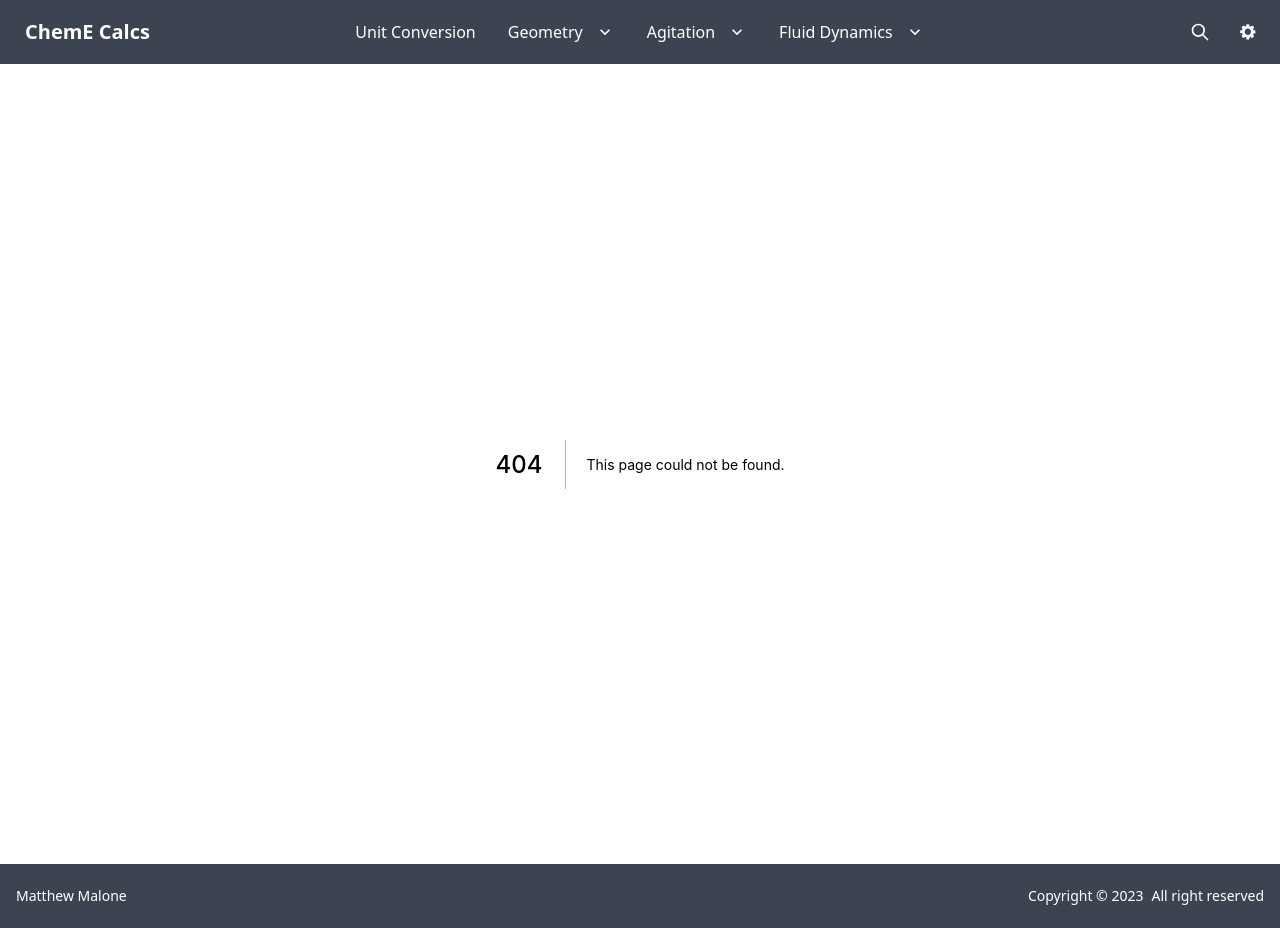
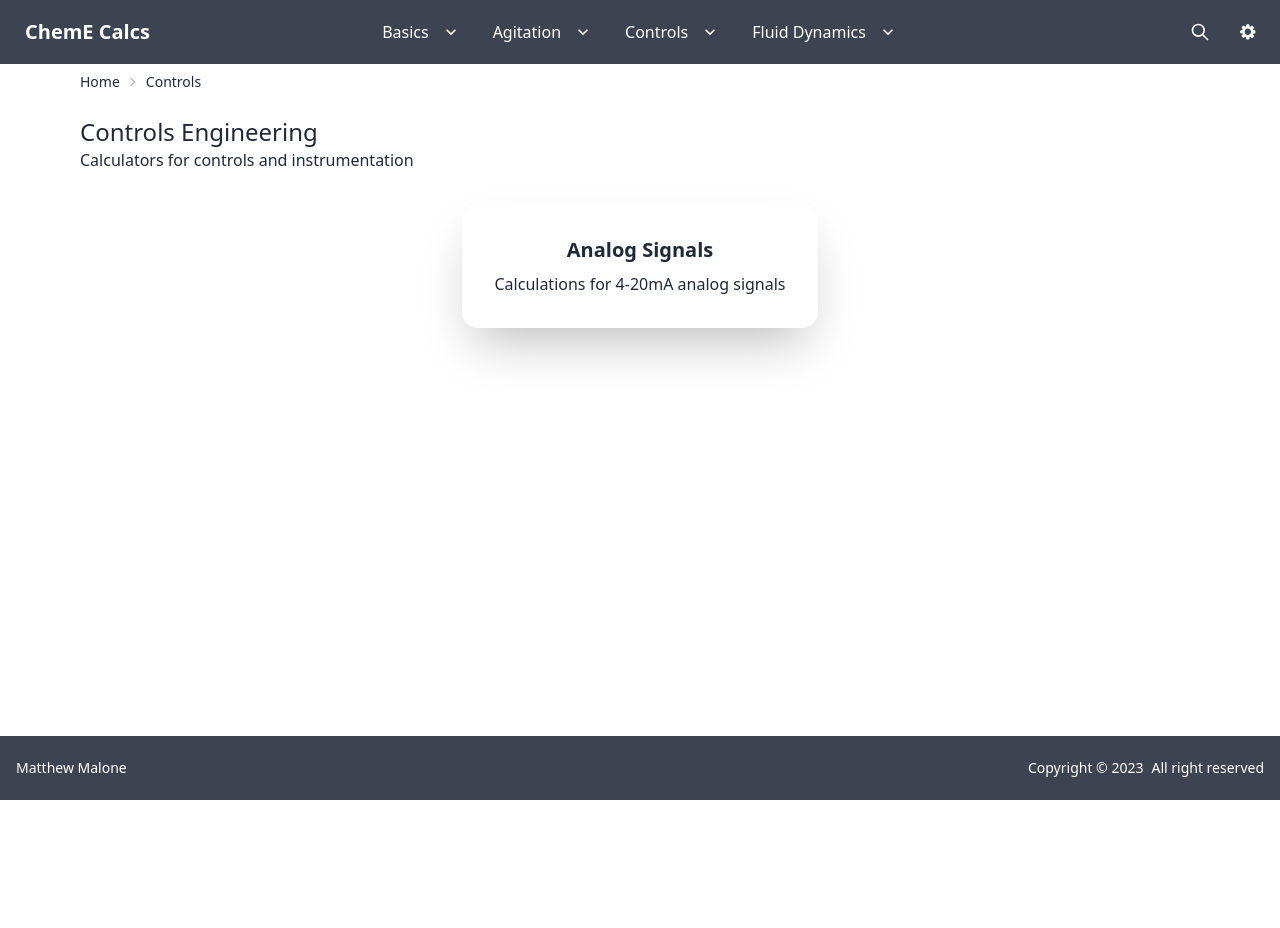
Before and after one commit to mama4294/ChemECalcs, a Next.js app in the folder chem_e_calc/: page /controls in a window 1280 px wide. Before the commit this address had no page. After the commit the page ends 800 px from the top, so only its background shows below. Built offline with nearby package versions, Linux system fonts and the light colour scheme; what convert-units would draw is missing.

Commit message:
adds controls nav

```diff
--- a/chem_e_calc/src/components/Layout/Navbar.tsx
+++ b/chem_e_calc/src/components/Layout/Navbar.tsx
@@ -22,19 +22,24 @@ const DesktopMenu = () => {
   return (
     <div className="navbar-center hidden text-neutral-content lg:flex">
       <ul className="menu menu-horizontal p-0 ">
-        <li>
+        {/* <li>
           <Link href={'/conversion'}>
             <a className="hover:bg-neutral-focus">Unit Conversion</a>
           </Link>
-        </li>
+        </li> */}
         <li tabIndex={0}>
           <a className="hover:bg-neutral-focus">
-            Geometry
+            Basics
             <svg className="fill-current" xmlns="http://www.w3.org/2000/svg" width="20" height="20" viewBox="0 0 24 24">
               <path d="M7.41,8.58L12,13.17L16.59,8.58L18,10L12,16L6,10L7.41,8.58Z" />
             </svg>
           </a>
           <ul className="dropdown-content rounded-box z-10 w-52 bg-neutral p-2 text-neutral-content shadow">
+            <li>
+              <Link href={'/conversion'}>
+                <a className="hover:bg-neutral-focus">Unit Conversion</a>
+              </Link>
+            </li>
             <li>
               <Link href={'/geometry/cylinder'}>
                 <a className="hover:bg-neutral-focus">Cylinder</a>
@@ -88,6 +93,21 @@ const DesktopMenu = () => {
             <li>
               <Link href={'/agitation/scaleup'}>
                 <a className="hover:bg-neutral-focus">Scale Up</a>
+              </Link>
+            </li>
+          </ul>
+        </li>
+        <li tabIndex={0}>
+          <a className="hover:bg-neutral-focus">
+            Controls
+            <svg className="fill-current" xmlns="http://www.w3.org/2000/svg" width="20" height="20" viewBox="0 0 24 24">
+              <path d="M7.41,8.58L12,13.17L16.59,8.58L18,10L12,16L6,10L7.41,8.58Z" />
+            </svg>
+          </a>
+          <ul className="dropdown-content rounded-box z-10 w-52 bg-neutral p-2 text-neutral-content shadow">
+            <li>
+              <Link href={'/controls/mA'}>
+                <a className="hover:bg-neutral-focus">Analog Signals</a>
               </Link>
             </li>
           </ul>
@@ -232,6 +252,27 @@ const MobileMenu = () => {
           </li>
           <li tabIndex={0}>
             <a className="justify-between hover:bg-neutral-focus">
+              Controls
+              <svg
+                className="fill-current"
+                xmlns="http://www.w3.org/2000/svg"
+                width="24"
+                height="24"
+                viewBox="0 0 24 24"
+              >
+                <path d="M8.59,16.58L13.17,12L8.59,7.41L10,6L16,12L10,18L8.59,16.58Z" />
+              </svg>
+            </a>
+            <ul className="rounded-box bg-neutral p-2 text-neutral-content shadow">
+              <li>
+                <Link href={'/controls/mA'}>
+                  <a className="hover:bg-neutral-focus">Analog Signals</a>
+                </Link>
+              </li>
+            </ul>
+          </li>
+          <li tabIndex={0}>
+            <a className="justify-between hover:bg-neutral-focus">
               Fluid Flow
               <svg
                 className="fill-current"
--- a/chem_e_calc/src/components/Layout/Search.tsx
+++ b/chem_e_calc/src/components/Layout/Search.tsx
@@ -17,6 +17,7 @@ const Search = () => {
     { id: 11, title: 'Pressure Drop', href: '/fluids/pressuredrop', location: 'fluid dynamics' },
     { id: 12, title: 'Reynolds Number', href: '/fluids/reynoldsnumber', location: 'fluid dynamics' },
     { id: 13, title: 'Friction Factor', href: '/fluids/frictionfactor', location: 'fluid dynamics' },
+    { id: 14, title: '4-20mA Signals', href: '/controls/mA', location: 'controls' },
   ]
 
   const router = useRouter()
--- /dev/null
+++ b/chem_e_calc/src/pages/controls/index.tsx
@@ -0,0 +1,30 @@
+import { Breadcrumbs } from '../../components/calculators/breadcrumbs'
+import { CalcBody } from '../../components/calculators/calcBody'
+import { PageContainer } from '../../components/calculators/container'
+import { CalcHeader } from '../../components/calculators/header'
+import { GridCard } from '../../components/GridCard'
+import { Metadata } from '../../components/Layout/Metadata'
+
+const Page = () => {
+  const paths = [{ title: 'Controls', href: '/controls/' }]
+
+  return (
+    <>
+      <Metadata
+        title="Controls Engineering"
+        description="Chemical engineering calculations for process and plant engineers"
+        keywords="Controls Engineering, chemical, engineering, home, calculator, unit, conversion, geometry, fluid, dynamics, tank, volume, agitation, scaleup, efficiency, accuracy, process, engineers"
+      />
+
+      <PageContainer>
+        <Breadcrumbs paths={paths} />
+        <CalcHeader title={'Controls Engineering'} text={'Calculators for controls and instrumentation'} />
+        <CalcBody>
+          <GridCard name="Analog Signals" description="Calculations for 4-20mA analog signals" link="/controls/mA" />
+        </CalcBody>
+      </PageContainer>
+    </>
+  )
+}
+
+export default Page
--- a/chem_e_calc/src/pages/controls/mA.tsx
+++ b/chem_e_calc/src/pages/controls/mA.tsx
@@ -24,7 +24,7 @@ type State = {
 const Page: NextPage = () => {
   const paths = [
     { title: 'Controls', href: '/controls/' },
-    { title: 'Milliamps', href: '/controls/mA' },
+    { title: 'Analog Signals', href: '/controls/mA' },
   ]
 
   const initialState: State = {
@@ -270,7 +270,7 @@ const EquationCard = () => {
       <>
         <p className="mb-2 ">
           4-20mA analog signals are known for their simplicity, reliability, and resistance to interference. Because 4mA
-          is the minimum value that can be transmitted, it's easy to tell if the signal has failed, making
+          is the minimum value that can be transmitted, it&apos;s easy to tell if the signal has failed, making
           troubleshooting straightforward. Additionally, this type of signal can be transmitted over long distances with
           minimal loss of accuracy.
         </p>
--- a/chem_e_calc/src/pages/index.tsx
+++ b/chem_e_calc/src/pages/index.tsx
@@ -20,7 +20,8 @@ const Home: NextPage = () => {
           <GridCard name="Geometry" description="Calculators for geometric properties" link="/geometry" />
           <GridCard name="Fluid Dynamics" description="Calculators for fluid dynamics" link="/fluids" />
           <GridCard name="Tank Volume" description="Tank volume visualization" link="/geometry/tank" />
-          <GridCard name="Agitation" description="Agitation scaleup calculation" link="/agitation" span={2} />
+          <GridCard name="Controls" description="Calculators for controls and instrumentation" link="/controls" />
+          <GridCard name="Agitation" description="Agitation scaleup calculation" link="/agitation" />
         </div>
       </div>
     </>
```
